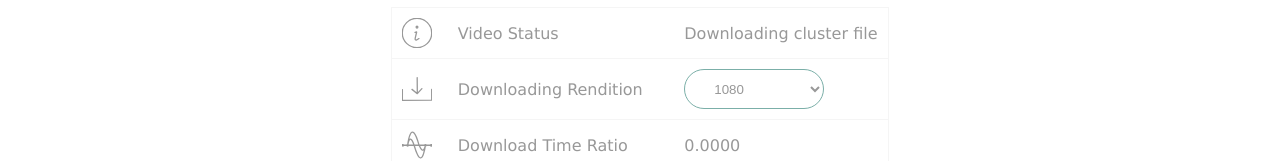
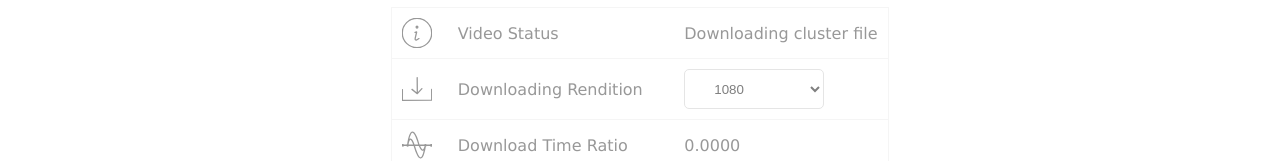
Before and after one commit to wireWAX/media-source-tutorial, a website: page views/adaptive-streaming-player.html in a window 1280 px wide. Shown: the part 722-883 px from the top of the page. Drawn offline with nearby package versions, Linux system fonts and the light colour scheme; files that its build step writes are made by us from their sources; no server answers; files whose address does not match are found by name.

Commit message:
select box style

```diff
--- a/public/style/adaptive.css
+++ b/public/style/adaptive.css
@@ -56,10 +56,10 @@ table.ww4-table td {
     vector-effect: non-scaling-stroke;
 }
 .ww4-select {
-    border-radius: 20px;
+    border-radius: 5px;
     height: 40px;
     display: inline-block;
-    border: 1px solid #7bafa8;
+    border: 1px solid #e5e5e5;
     background-color: white;
     cursor: pointer;
     -webkit-transition: all linear 0.3s;
@@ -69,8 +69,9 @@ table.ww4-table td {
     overflow: hidden;
     min-width: 100px;
     padding-left: 25px;
-    color: #989898;
+    color: #7f7f7f;
     min-width: 140px;
+    outline: 0;
 }
 
 .ww4-static-button {
```
